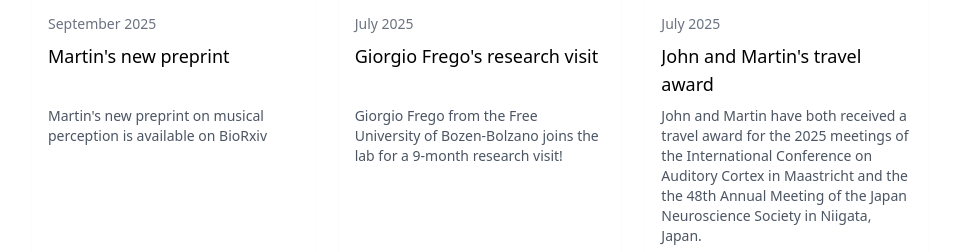
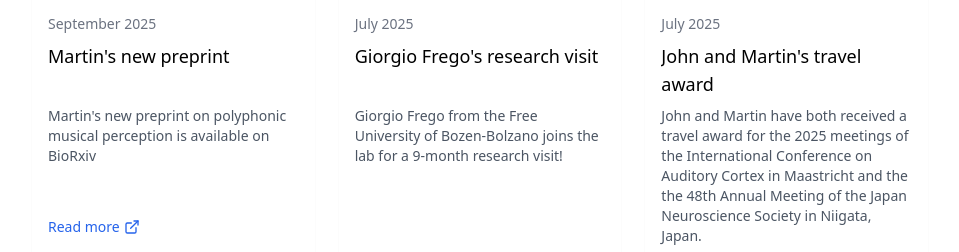
Before and after one commit to diliberg/websiteDiLibertoLab, a React (Vite) app: page / in a window 1280 px wide. Shown: the part 1167-1419 px from the top of the page, without its empty margins (192-1151 px from the left). Built offline with nearby package versions, Linux system fonts and the light colour scheme.

Commit message:
Update Welcome.tsx

```diff
--- a/src/components/Welcome.tsx
+++ b/src/components/Welcome.tsx
@@ -28,8 +28,9 @@ const newsItems = [
   {
     date: "September 2025",
     title: "Martin's new preprint",
-    description: "Martin's new preprint on musical perception is available on BioRxiv",
-    image: "https://diliberg.github.io/websiteDiLibertoLabImages/BioRxiv.png"
+    description: "Martin's new preprint on polyphonic musical perception is available on BioRxiv",
+    image: "https://diliberg.github.io/websiteDiLibertoLabImages/BioRxiv.png",
+    link: "https://www.biorxiv.org/content/10.1101/2025.08.26.672294v1"
   },
   {
     date: "July 2025",
```
